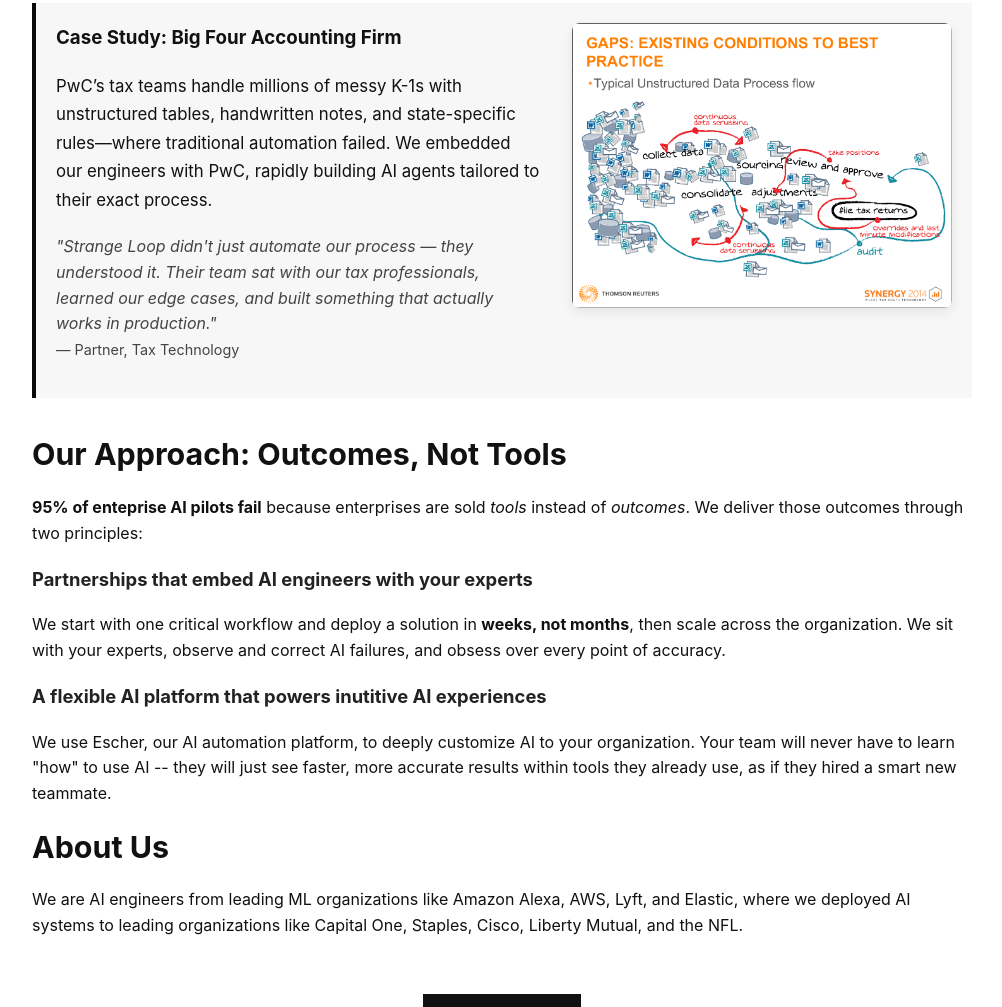
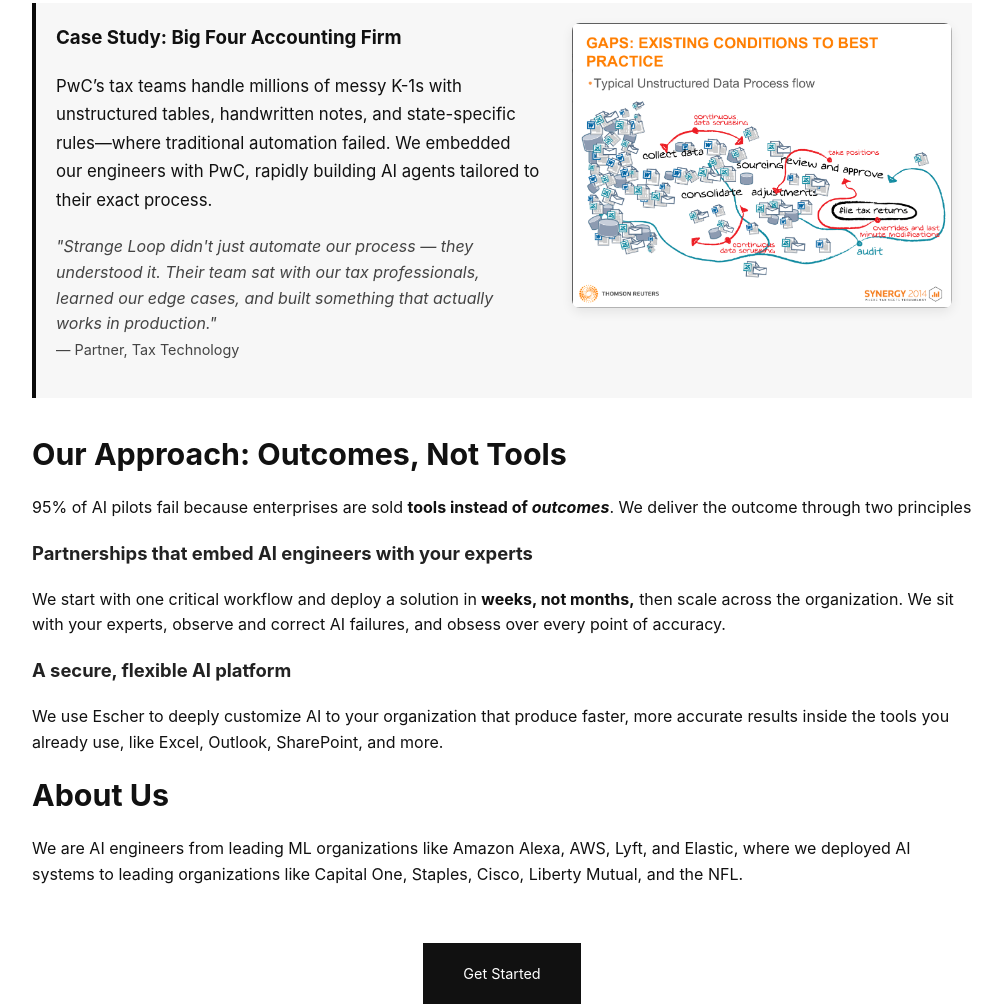
Before and after one commit to rickbhardwaj/strange-loop-homepage, a plain HTML site: page index.html in a window 1280 px wide. Shown: the part 354-1361 px from the top of the page, without its empty margins (138-1140 px from the left). Drawn offline with Linux system fonts and the light colour scheme.

Commit message:
copy changes

```diff
--- a/index.html
+++ b/index.html
@@ -418,19 +418,22 @@ We embedded our engineers with PwC, rapidly building AI agents tailored to their
 
         <h2>Our Approach: Outcomes, Not Tools</h2>
         <p>
-            <strong>95% of enteprise AI pilots fail</strong>  because enterprises are sold <em>tools </em> instead of <em>outcomes</em>. We deliver those outcomes through two principles:
+            <a href="https://fortune.com/2025/08/18/mit-report-95-percent-generative-ai-pilots-at-companies-failing-cfo/" target="_blank" rel="noopener">
+                95% of AI pilots fail
+            </a>
+            because enterprises are sold <strong>tools instead of <em>outcomes</em></strong>. We deliver the outcome through two principles
         </p>
         <p class="lead">
             <strong>Partnerships that embed AI engineers with your experts</strong>
         </p>
         <p>
-            We start with one critical workflow and deploy a solution in <strong>weeks, not months</strong>, then scale across the organization. We sit with your experts, observe and correct AI failures, and obsess over every point of accuracy.
+            We start with one critical workflow and deploy a solution in <strong>weeks, not months,</strong> then scale across the organization. We sit with your experts, observe and correct AI failures, and obsess over every point of accuracy.
         </p>
         <p class="lead">
-            <strong>A flexible AI platform that powers inutitive AI experiences</strong>
+            <strong>A secure, flexible AI platform </strong>
         </p>
         <p>
-            We use Escher, our AI automation platform, to deeply customize AI to your organization. Your team will never have to learn "how" to use AI -- they will just see faster, more accurate results within tools they already use, as if they hired a smart new teammate.
+            We use Escher to deeply customize AI to your organization that produce faster, more accurate results inside the tools you already use, like Excel, Outlook, SharePoint, and more.
         </p>
 
         <h2>About Us</h2>
```
